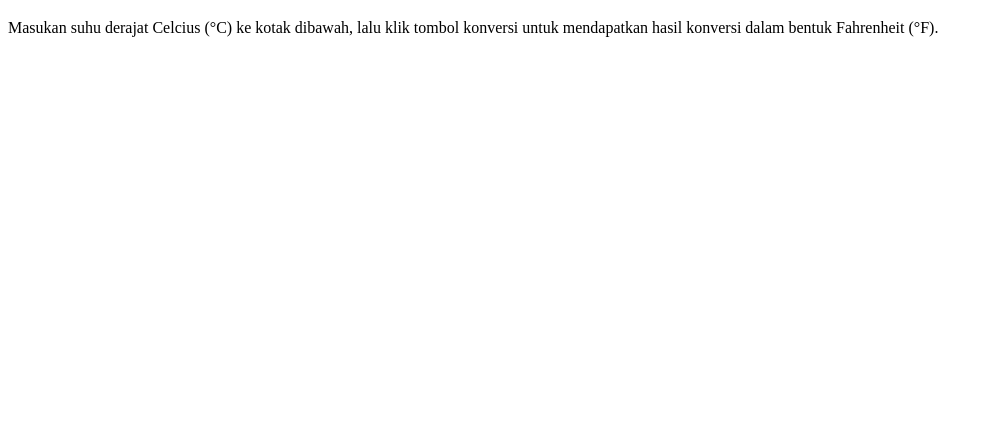
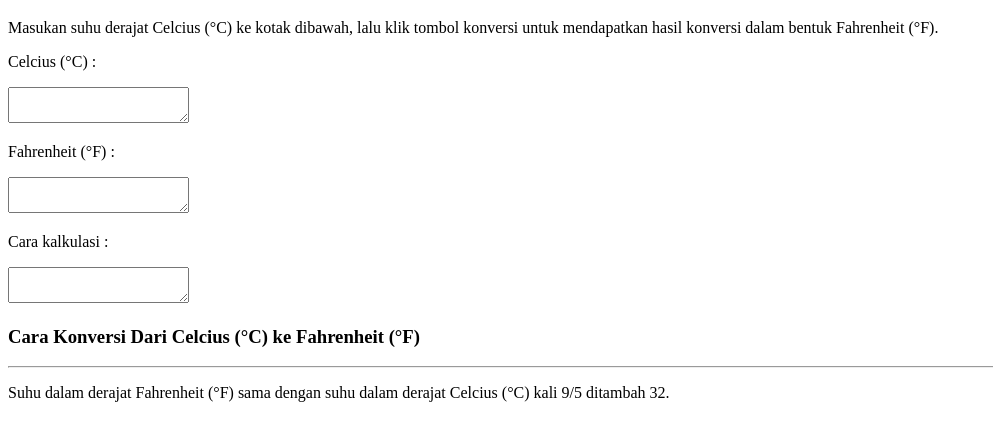
Before and after one commit to revou-fundamental-course/10-jun-24-rahmatsvhndr, a plain HTML site: page index.html in a window 1280 px wide. Shown: the part 61-502 px from the top of the page, without its empty margins (0-993 px from the left). Drawn offline with Linux system fonts and the light colour scheme.

Commit message:
Tambah section dan Text Area

```diff
--- a/index.html
+++ b/index.html
@@ -12,8 +12,33 @@
 </header>
 <body>
 <main>
+    <p>
+        Masukan suhu derajat Celcius (&deg;C) ke kotak dibawah, lalu klik tombol konversi untuk mendapatkan hasil konversi dalam bentuk Fahrenheit (&deg;F).
+    </p>
+
     <section>
-        <p>Masukan suhu derajat Celcius (&degC) ke kotak dibawah, lalu klik tombol konversi untuk mendapatkan hasil konversi dalam bentuk Fahrenheit (&degF).</p>
+        <p>Celcius (&deg;C) :</p>
+        <textarea> </textarea>
+    </section>
+
+    <section>
+        <p>Fahrenheit (&deg;F) :</p>
+        <textarea> </textarea>
+    </section>
+
+    <section>
+        <p>Cara kalkulasi :</p>
+        <textarea> </textarea>
+    </section>
+
+    <section>
+        <h3>Cara Konversi Dari Celcius (&deg;C) ke Fahrenheit (&deg;F)</h3>
+        <hr/>
+
+        <p>Suhu dalam derajat Fahrenheit (&deg;F) sama dengan suhu dalam derajat Celcius (&deg;C) kali 9/5 ditambah 32.
+
+        </p>
+
     </section>
 </main>
 
--- a/js/script.js
+++ b/js/script.js
@@ -0,0 +1 @@
+/*Ini Java Script*/
```
